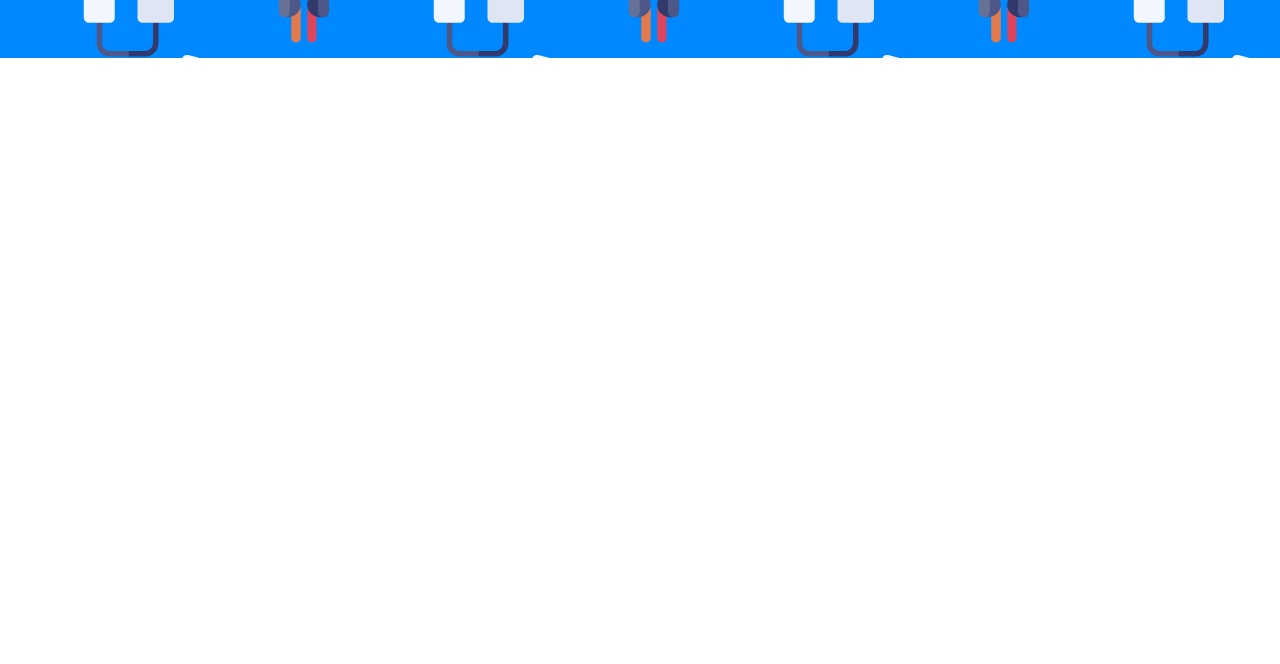
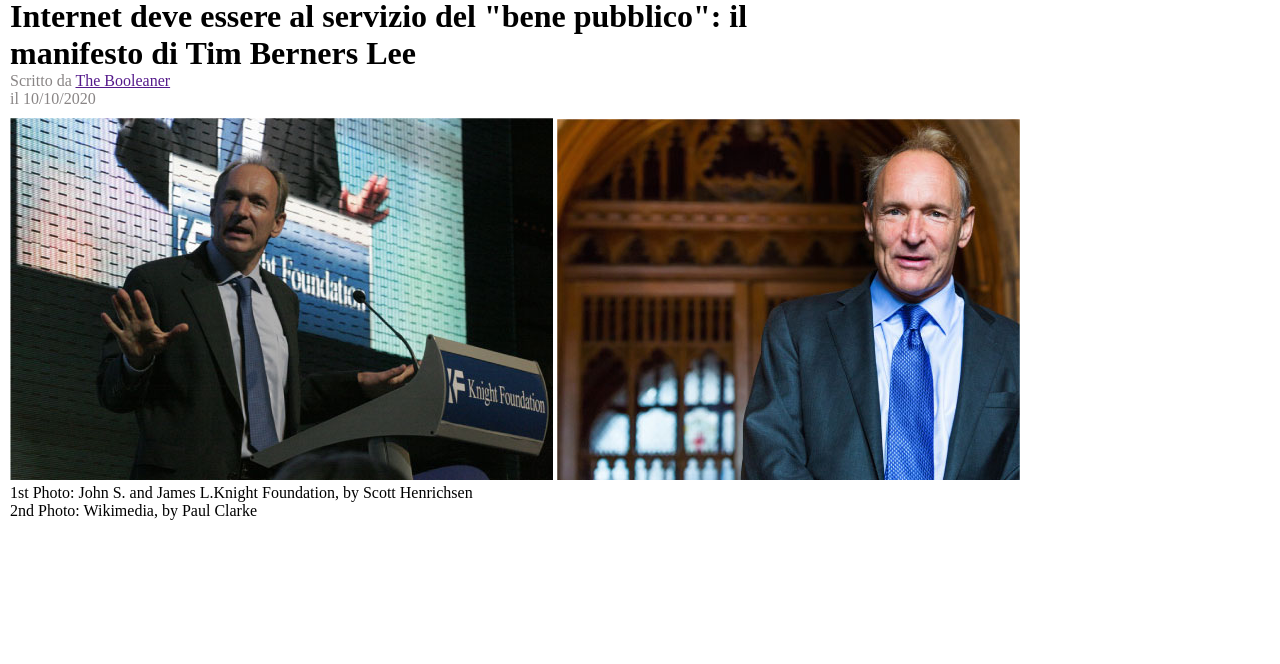
Before and after one commit to Giovannidubaldo/html-css-booleaner, a plain HTML site: page index.html in a window 1280 px wide. Shown: the part 136-800 px from the top of the page. Drawn offline with Linux system fonts and the light colour scheme.

Commit message:
Added an article header and man's Photos

```diff
--- a/index.html
+++ b/index.html
@@ -17,8 +17,22 @@
     <!-- Main -->
     <main>
         <!-- intestazione articolo e foto -->
+        <div class="title">
+            <h1> Internet deve essere al servizio del "bene pubblico": il <br>
+                manifesto di Tim Berners Lee
+            </h1>
+            <div class="sottotitolo">
+                <p>Scritto da <a href=""> The Booleaner</a></p>
+                <p>il 10/10/2020</p>
+            </div>
+        </div>
 
-
+        <div class="image">
+            <img src="img 2/tim-1.jpg" alt="">
+            <img src="img 2/tim-2.jpg" alt="">
+            <p> 1st Photo: John S. and James L.Knight Foundation, by Scott Henrichsen</p>
+            <p> 2nd Photo: Wikimedia, by Paul Clarke</p>
+        </div>
         <!-- Testo e unordered list -->
 
         <!-- Tabella e testo -->
--- a/style.css
+++ b/style.css
@@ -7,9 +7,22 @@
 .sfondo{
     background-color: rgb(0, 136, 255);
     background-image: url("../html-css-booleaner/img\ 2/pattern.png");
-    padding: 70px;
+    padding-top: 70px;
 }
 
 .logo{
     height: 50px;
 }
+
+.title{
+    margin: 10px;
+}
+
+.sottotitolo{
+    color: rgb(137, 133, 133);
+}
+
+.image{
+    margin-top: 10px;
+    margin-left: 10px;
+}
```
